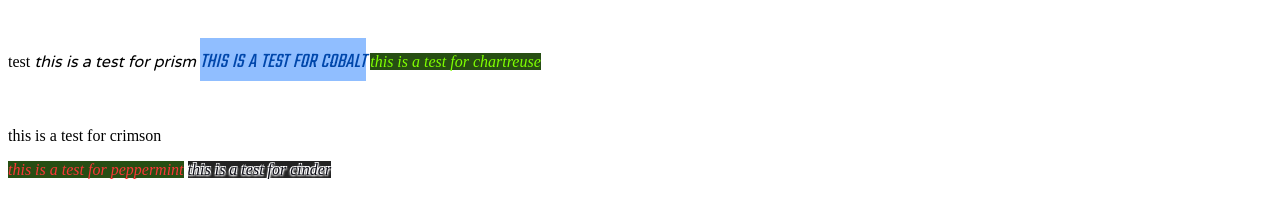
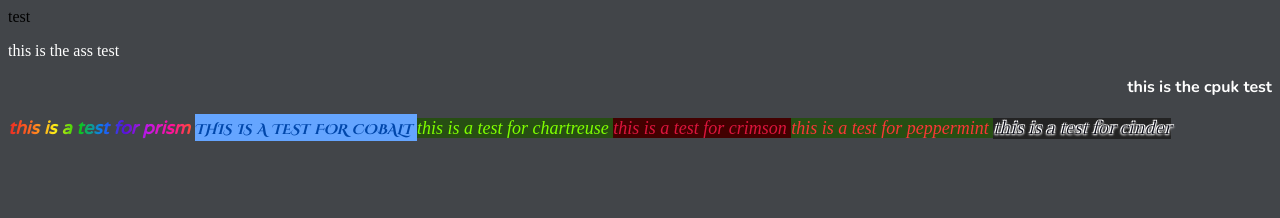
Before and after one commit to WonderGamer101/WonderGamer101.ncdtf.io, a plain HTML site: page index.html in a window 1280 px wide. Drawn offline with nearby package versions, Linux system fonts and the light colour scheme; a web font is replaced by a local one.

Commit message:
more style/html tests

```diff
--- a/index.html
+++ b/index.html
@@ -3,19 +3,22 @@
 
 <style>
     @import "style.css";
-
+    body {
+  background-color: #424549;
+    }
 </style>
 
     <body>
-
         <h>test</h>
-        <p class="prism-power">this is a test for prism</p>
-        <p class="cobalt-power">this is a test for cobalt</p>
-        <p class="char-power">this is a test for chartreuse</p>
-        <p class="crimson-power">this is a test for crimson</p>
-        <p class="mint-power">this is a test for peppermint</p>
+        <p class="ass-text">this is the ass test</p>
+        <p class="cpuk-text">this is the cpuk test</p>
+        <p class="prism-power">this is a test for prism </p>
+        <p class="cobalt-power">this is a test for cobalt </p>
+        <p class="char-power">this is a test for chartreuse </p>
+        <p class="crimson-power">this is a test for crimson </p>
+        <p class="mint-power">this is a test for peppermint </p>
         <p class="cinder-power">this is a test for cinder</p>
-
+        </div>
     </body>
 
 </html>
--- a/style.css
+++ b/style.css
@@ -5,17 +5,16 @@
 @import url('https://fonts.googleapis.com/css2?family=Nunito:wght@700&display=swap');
 
 @import url('https://fonts.googleapis.com/css2?family=Varela+Round&display=swap');
-@import url('https://fonts.googleapis.com/css2?family=Teko&display=swap');
+@import url('https://fonts.googleapis.com/css2?family=Cinzel+Decorative:wght@700&display=swap');
 @import url('https://fonts.googleapis.com/css2?family=Fredericka+the+Great&display=swap');
-@import url('https://fonts.googleapis.com/css2?family=Calligraffitti&display=swap');
 @import url('https://fonts.googleapis.com/css2?family=Cabin+Sketch:wght@700&display=swap');
-@import url('https://fonts.googleapis.com/css2?family=Nunito:wght@700&display=swap');
+@import url('https://fonts.googleapis.com/css2?family=Gilda+Display&display=swap');
 
 
 
 /* colors go under here */
 :root{
-    --discord:#424549;
+    --background:#424549;
     --white:white;
 
     --cobalt-text:#0047AB;
@@ -25,11 +24,21 @@
 
     --cinder-text:#0e0e18;
 
-    --cobalt-bg:#90beff;
+    --cobalt-bg:#65a5ff;
     --char-bg:#274e13;
-    --crimson-bg: #990000;
+    --crimson-bg: #420000;
     --cinder-bg:#232323;
 }
+
+
+/*backgrounds*/
+.discord{
+    background-color: var(--background);
+    overflow: hidden;
+    padding-top: 30pt;
+    padding-bottom: 10pt;
+}
+
 
 /* unique shit */
 .ass-text{
@@ -44,19 +53,24 @@
 }
 
 .prism-power{
-    background-color: white;
     font-family: 'Varela Round';
     font-style: italic;
+    font-weight: bold;
     display: inline;
+    font-size: large;
+    background: linear-gradient(to right, #ec2723, #ff6a20, #ffec17, #0ecf04, #0c77fa, #5712d7, #c517e7, #ff109b, #ff5722);
+    background-clip: text;
+    -webkit-text-fill-color: transparent;
+    -webkit-text-stroke: 0.01px rgba(255, 255, 255, 0.476);
 }
 
 .cobalt-power{
     color: var(--cobalt-text);
     background-color: var(--cobalt-bg);
-    font-family: 'Teko';
-    font-size: 30px;
+    font-family: 'Cinzel Decorative';
+    font-size: 20px;
     font-style: italic;
-    display: inline-flex;
+    display: inline;
     font-variant: small-caps;
 }
 
@@ -66,6 +80,16 @@
     font-family: 'Fredericka the Great';
     font-style: italic;
     display: inline;
+    font-size: large;
+}
+
+.crimson-power{
+    color: var(--crimson-text);
+    background-color: var(--crimson-bg);
+    font-family: 'Fredericka the Great';
+    font-style: italic;
+    display: inline;
+    font-size: large;
 }
 
 .mint-power{
@@ -75,13 +99,15 @@
     font-style: italic;
     font-weight: 500;
     display: inline;
+    font-size: large;
 }
 
 .cinder-power{
     color:var(--cinder-text);
     background-color: var(--cinder-bg);
-    font-family: 'Calligraffitti';
+    font-family: 'Gilda Display';
     font-style: italic;
+    font-size: large;
     display: inline;
 	text-shadow: -1px 1px 2px white,
 				  1px 1px 2px white,
```
